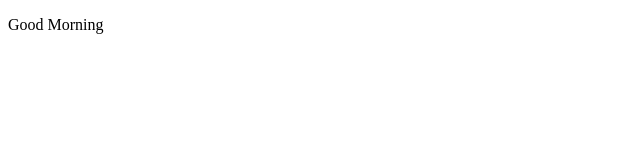
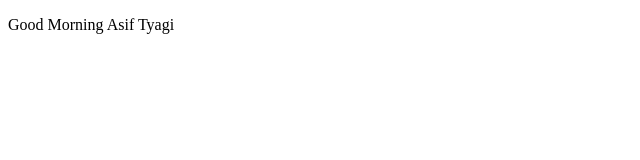
Before and after one commit to Tyagiboy0033/project, a plain HTML site: page index.html in a window 1280 px wide. Shown: the full height of the page, 0-640 px from the left. Drawn offline with Linux system fonts and the light colour scheme.

Commit message:
Asif branch changing...

```diff
--- a/index.html
+++ b/index.html
@@ -9,7 +9,7 @@
 </head>
 
 <body>
-  <p>Good Morning</p>
+  <p>Good Morning Asif Tyagi</p>
 
 </body>
 
```
